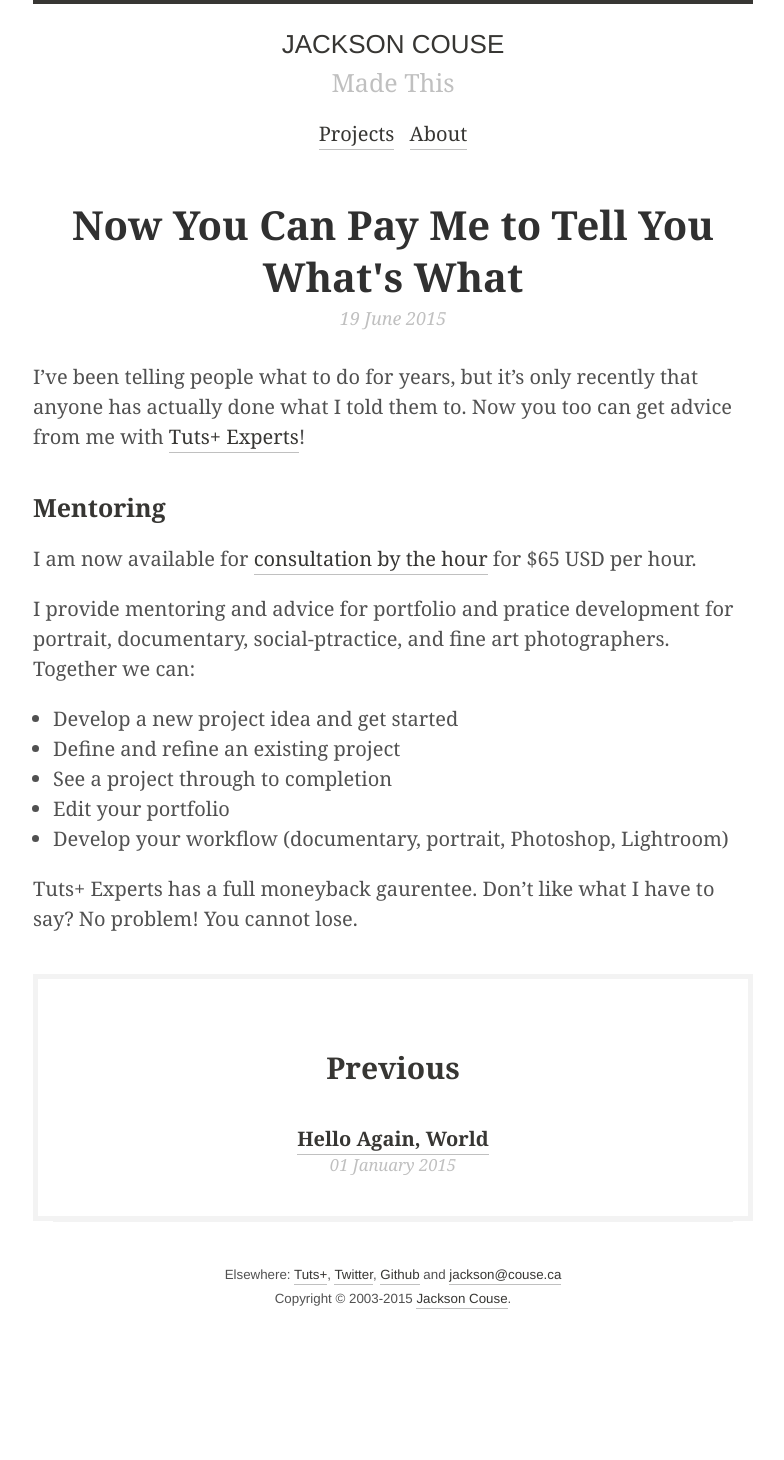
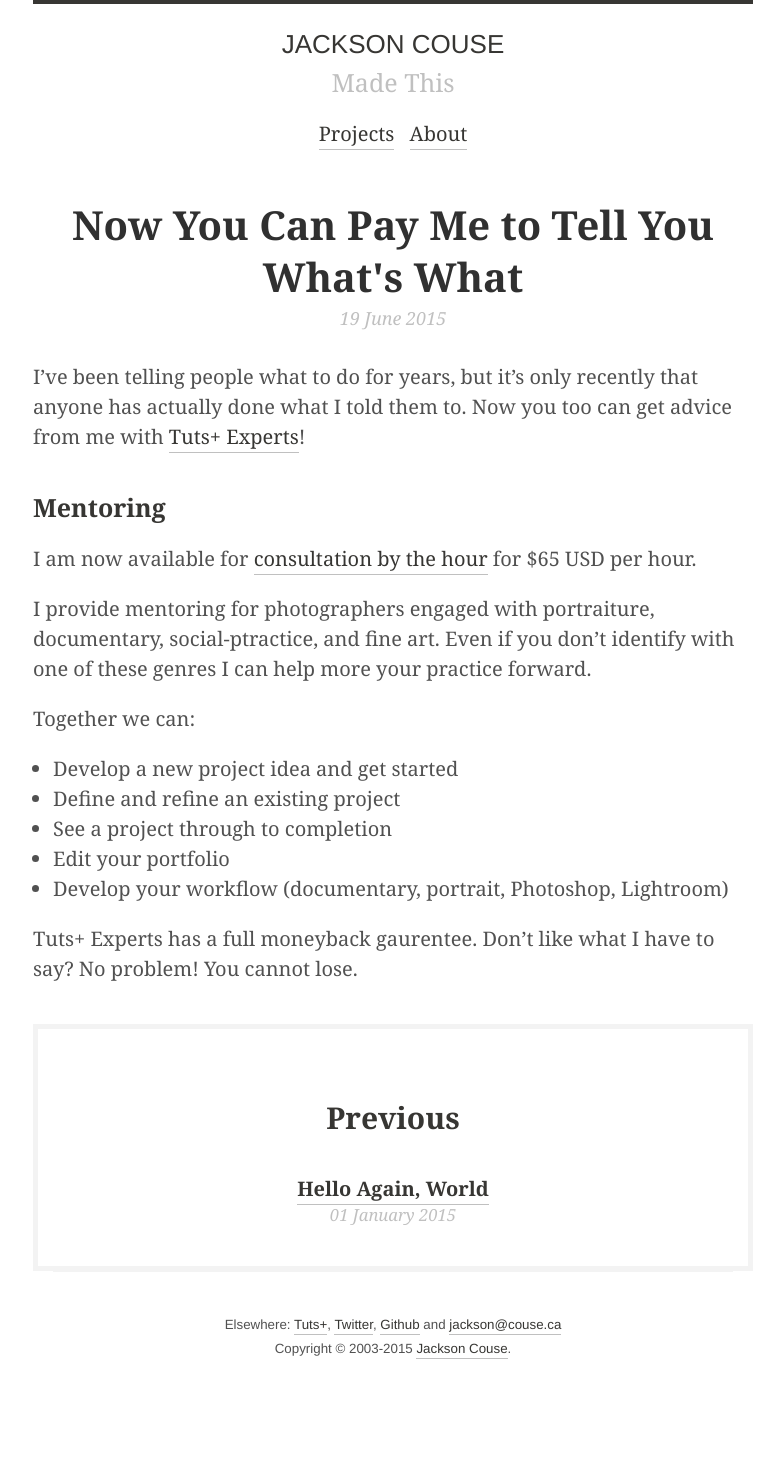
Before and after one commit to jacksoncouse/jacksoncouse.github.io, a Jekyll site: the page built from _posts/2015-06-19-now-you-can-pay-me.md, in a window 1280 px wide. Shown: the whole page, without its empty margins (247-1031 px from the left). Built offline with Jekyll 4.4.1, drawn with Linux system fonts in a browser that asks for light colours; Markdown is read by kramdown in place of the engine named in the settings; before the commit the page ends 1410 px from its top, so only the background shows below that.

Commit message:
Update 2015-06-19-now-you-can-pay-me.md
rewrite what I can do

```diff
--- a/_posts/2015-06-19-now-you-can-pay-me.md
+++ b/_posts/2015-06-19-now-you-can-pay-me.md
@@ -10,7 +10,9 @@ I've been telling people what to do for years, but it's only recently that anyon
 
 I am now available for [consultation by the hour](http://experts.tutsplus.com/products/jackson-couse) for $65 USD per hour.
 
-I provide mentoring and advice for portfolio and pratice development for portrait, documentary, social-ptractice, and fine art photographers. Together we can:
+I provide mentoring for photographers engaged with portraiture, documentary, social-ptractice, and fine art. Even if you don't identify with one of these genres I can help more your practice forward.
+
+Together we can:
 
 - Develop a new project idea and get started
 - Define and refine an existing project
```
